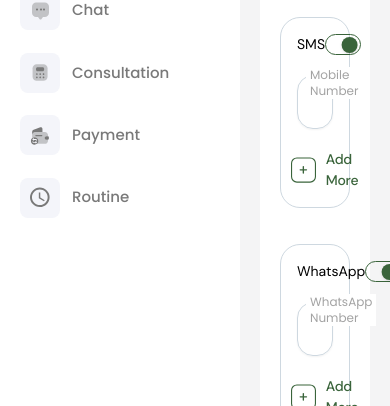
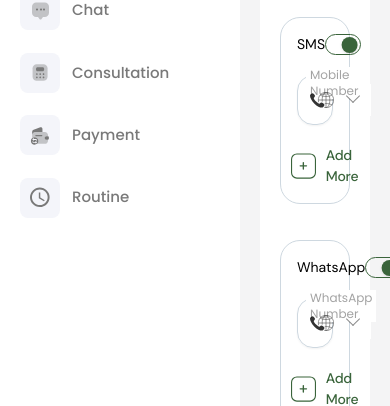
Before and after one commit to ano-coding/Routine-Dashboard-for-Doctors, a React (Vite) app: page /routine/create/add-reminder-channels in a window 390 px wide. Shown: the part 408-814 px from the top of the page. Built offline with nearby package versions, Linux system fonts and the light colour scheme.

Commit message:
add international phone number format with country flag to reminder channels and some bug fix

```diff
--- a/package.json
+++ b/package.json
@@ -16,6 +16,7 @@
     "react-dom": "^18.2.0",
     "react-hook-form": "^7.51.5",
     "react-icons": "^5.2.1",
+    "react-phone-number-input": "^3.4.3",
     "react-router-dom": "^6.23.1",
     "slick-slider-react": "^2.0.1",
     "uuid": "^9.0.1"
--- a/src/components/AddConvenience.jsx
+++ b/src/components/AddConvenience.jsx
@@ -1,13 +1,13 @@
 import { Link } from "react-router-dom";
 
-const AddConvenience = ({ title, subtitle }) => {
+const AddConvenience = ({ title, subtitle, link }) => {
   return (
     <div className="flex gap-[10px]">
-      <Link to={`weekly-benefits`}>
+      <Link to={link}>
         <img className=" cursor-pointer" src="/add-icon-plus.svg" />
       </Link>
       <div className="flex flex-col justify-between gap-1">
-        <Link to={`weekly-benefits`}>
+        <Link to={link}>
           <span className="cursor-pointer font-poppins text-[14px] font-medium tracking-[-0.02em] text-darkOliveGreen-dark">
             {title}
           </span>
--- a/src/components/AddReminderChannels.jsx
+++ b/src/components/AddReminderChannels.jsx
@@ -1,6 +1,8 @@
+import PhoneInput from "react-phone-number-input";
+import "react-phone-number-input/style.css";
 import AddMoreButton from "./AddMoreButton";
-import SingleLineInput from "./SingleLineInput";
 import ToggleButton from "./ToggleButton";
+import { useState } from "react";
 
 const AddReminderChannels = ({ title, channel, isActive, btnLabel }) => {
   return (
@@ -10,7 +12,7 @@
         <ToggleButton isActive={isActive} />
       </div>
       <div className="w-full">
-        {isActive && <SingleLineInput label={channel} />}
+        {isActive && <PhoneNumberInput label={channel} />}
       </div>
       <AddMoreButton label={btnLabel} />
     </div>
@@ -18,3 +20,32 @@
 };
 
 export default AddReminderChannels;
+
+const PhoneNumberInput = ({ label, className, mdWidth }) => {
+  const [value, setValue] = useState();
+  return (
+    <div className="flex flex-col gap-1">
+      <div
+        className={`relative rounded-[16px] ${className}  border-[1.5px] border-blue-ice px-3 py-2 shadow-sm md:w-[${mdWidth}px]`}
+      >
+        <label
+          htmlFor="concerns"
+          className="absolute -top-2 left-2 -mt-px inline-block bg-white px-1 font-poppins text-[12px]  leading-[16px] text-neutral-400"
+        >
+          {label}
+        </label>
+
+        <PhoneInput
+          onChange={setValue}
+          value={value}
+          containerComponent={ContainerComponent}
+          className="block w-full border-0 p-0 py-1.5 font-poppins text-[16px] leading-[24px] text-black placeholder-neutral-400 placeholder:text-sm focus:ring-0"
+        />
+      </div>
+    </div>
+  );
+};
+
+function ContainerComponent({ children }) {
+  return <div className={`m-0 flex items-center p-0`}>{children}</div>;
+}
--- a/src/components/ToggleButton.jsx
+++ b/src/components/ToggleButton.jsx
@@ -6,8 +6,6 @@
 }
 
 export default function ToggleButton({ isActive }) {
-  console.log(isActive);
-
   const [enabled, setEnabled] = useState(() => isActive || false);
 
   return (
--- a/src/index.css
+++ b/src/index.css
@@ -29,3 +29,29 @@
   scrollbar-width: thin;
   scrollbar-color: #ebebeb transparent;
 }
+
+.PhoneInputInput {
+  border: none;
+  padding: 4px;
+}
+.PhoneInputInput:focus {
+  outline: none;
+  box-shadow: none;
+}
+.PhoneInputCountryIcon--border {
+  outline: none;
+  box-shadow: none;
+}
+.PhoneInputCountrySelect {
+  outline: none;
+  box-shadow: none;
+}
+.PhoneInputCountry {
+  align-items: center;
+  gap: 8px;
+}
+.PhoneInputCountrySelectArrow {
+  height: 10px;
+  width: 10px;
+  margin-top: -8px;
+}
--- a/src/ui/AddReminder.jsx
+++ b/src/ui/AddReminder.jsx
@@ -10,6 +10,7 @@
   Controller,
 } from "react-hook-form";
 import AddMoreButton from "../components/AddMoreButton";
+import { Link } from "react-router-dom";
 
 const CustomCheckbox = ({ id }) => {
   const { control } = useFormContext();
@@ -235,9 +236,11 @@
             mdWidth="w-[400px]"
             placeholder="Select Product"
           />
-          <div className="ml-5 font-poppins text-[12px] font-medium leading-[16px] text-darkOliveGreen-dark">
-            Unable to find product? Add your Product
-          </div>
+          <Link to="product-details">
+            <div className="ml-5 font-poppins text-[12px] font-medium leading-[16px] text-darkOliveGreen-dark">
+              Unable to find product? Add your Product
+            </div>
+          </Link>
         </div>
         <SimpleDropDownComponent
           label="Product Type"
--- a/src/ui/CreateRoutine.jsx
+++ b/src/ui/CreateRoutine.jsx
@@ -162,6 +162,7 @@
         </div>
         <div className="flex flex-col gap-4">
           <AddConvenience
+            link={"add-reminder"}
             title="Add Reminder Items"
             subtitle="Add Items for your Routine"
           />
@@ -182,10 +183,12 @@
           <AddConvenience
             title="Add Weekly Benefits"
             subtitle="Add weekly benefits of this Routine so that users can tally the progress"
+            link="weekly-benefits"
           />
         </div>
         <div className="flex flex-col gap-4">
           <AddConvenience
+            link="add-reminder-channels"
             title="Add Reminder Channels"
             subtitle="We will notify you about your Routine using channels."
           />
@@ -205,6 +208,7 @@
         </div>
         <div className="flex flex-col gap-4">
           <AddConvenience
+            link="assign-caregiver"
             title="Assign a Caregiver"
             subtitle="We will keep updating caregiver about your Routine."
           />
```
Also changed, not shown: 1 other file (tests, documents, lock files or other folders).
